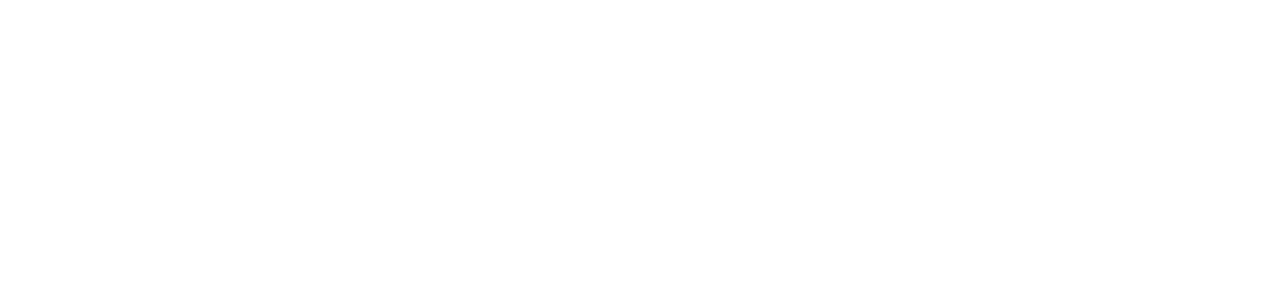
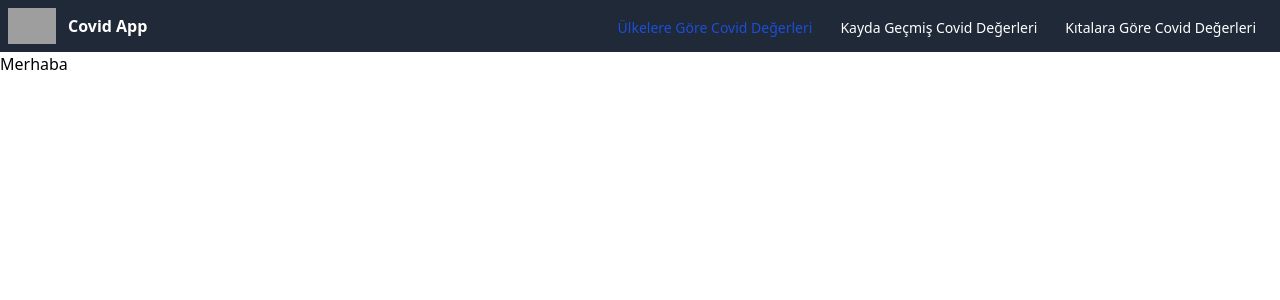
Before and after one commit to aslantasezgin/covid_app-with-tailwind, a React (Create React App) app: page / in a window 1280 px wide. Shown: the top 300 px of the page. Built offline with nearby package versions, Linux system fonts and the light colour scheme; grey boxes are pictures that could not be loaded.

Commit message:
Header Added

```diff
--- a/src/App.js
+++ b/src/App.js
@@ -1,10 +1,21 @@
+import { useState } from "react";
+import Header from "./components/Header";
 
 
 function App() {
+
+  const[key,setKey] = useState(1)
+
   return (
-    <div className="App">
+    <>
+     <Header onMenuChange={(_key) => {
+      setKey(_key)
+     }}> </Header>
 
-    </div>
+     {key===1 && <div>Merhaba</div> }
+     {key===2 && <div>Hey</div> }
+
+    </>
   );
 }
 
--- /dev/null
+++ b/src/components/Header.js
@@ -0,0 +1,62 @@
+import React, { useState } from "react";
+import Logo from "./Logo";
+import MenuItem from "./MenuItem";
+import PropTypes from "prop-types"
+
+
+const Header = ({activeTitle, onMenuChange}) => {
+
+    const[_activeTitle, setActiveTitle] = useState(activeTitle)
+
+    const[menuItems, setMenuItems] = useState([
+        {
+            title:"Ülkelere Göre Covid Değerleri",
+            value:1
+        },
+        {
+            title:"Kayda Geçmiş Covid Değerleri",
+            value:2
+        },
+        {
+            title:"Kıtalara Göre Covid Değerleri",
+            value:3
+        }
+    ])
+
+    return(
+        <nav className="bg-gray-800 border-gray-200 px-2 py-2  ">
+            <div className="container flex flex-wrap justify-between items-center mx-auto">
+            <Logo></Logo>
+            <div className="w-auto">
+            <ul className="flex flex-row font-small text-sm pt-1">
+
+                {menuItems.map((item) => {
+                    return (
+                        <MenuItem onClick={(title) => {
+                            setActiveTitle(title)
+                            onMenuChange(item.value)
+                        }} key={item.title} active={item.title === activeTitle} title={item.title} ></MenuItem>
+                    )
+                })}
+
+            </ul>
+
+            </div>
+            </div>
+        </nav>
+    )
+}
+
+
+Header.propTypes={
+    activeTitle:PropTypes.string,
+    onMenuChange:PropTypes.func,
+
+}
+
+Header.defaultProps={
+activeTitle:"Ülkelere Göre Covid Değerleri",
+onMenuChange:()=>null
+}
+
+export default Header
--- /dev/null
+++ b/src/components/Logo.js
@@ -0,0 +1,23 @@
+import React from "react";
+import PropTypes from "prop-types"
+
+const Logo = ({title,logo}) => {
+    return(
+    <div className="flex items-center">
+    <img src={logo} alt={title} className="mr-3 h-9"></img>
+    <span className="self-center text-l font-semibold text-white">{title} </span>
+    </div>
+    )
+}
+
+Logo.propTypes={
+    title:PropTypes.string,
+    logo:PropTypes.string
+}
+
+Logo.defaultProps={
+title:"Covid App",
+logo:"https://upload.wikimedia.org/wikipedia/commons/thumb/8/82/SARS-CoV-2_without_background.png/1020px-SARS-CoV-2_without_background.png"
+}
+
+export default Logo
--- /dev/null
+++ b/src/components/MenuItem.js
@@ -0,0 +1,29 @@
+import React from "react";
+import PropTypes from "prop-types"
+
+
+
+const MenuItem = ({title,active,onClick}) => {
+    return(
+        <li> <a onClick={() => {
+            onClick(title)
+        }} className={`block cursor-pointer transition pr-4 pl-3 border-0 ${active?'text-blue-700':'text-white'} hover:text-blue-600`}>
+        {title}
+    </a> </li>
+    )
+}
+
+
+MenuItem.propTypes={
+    title:PropTypes.string,
+    active:PropTypes.bool,
+    onClick:PropTypes.func
+}
+
+MenuItem.defaultProps={
+title:"Covid App",
+active:false,
+onClick:()=>null
+}
+
+export default MenuItem
--- /dev/null
+++ b/src/consts/index.js
@@ -0,0 +1,2 @@
+export const API_URL = "https://api.collectapi.com/corona/";
+export const API_TOKEN = "apikey 0CxdqTrikiYo2JnDivA4e2:0iYQKMKgQKSm240vAqS0xC"
```
Also changed, not shown: src/App.css (deleted, +0 -38 lines).
